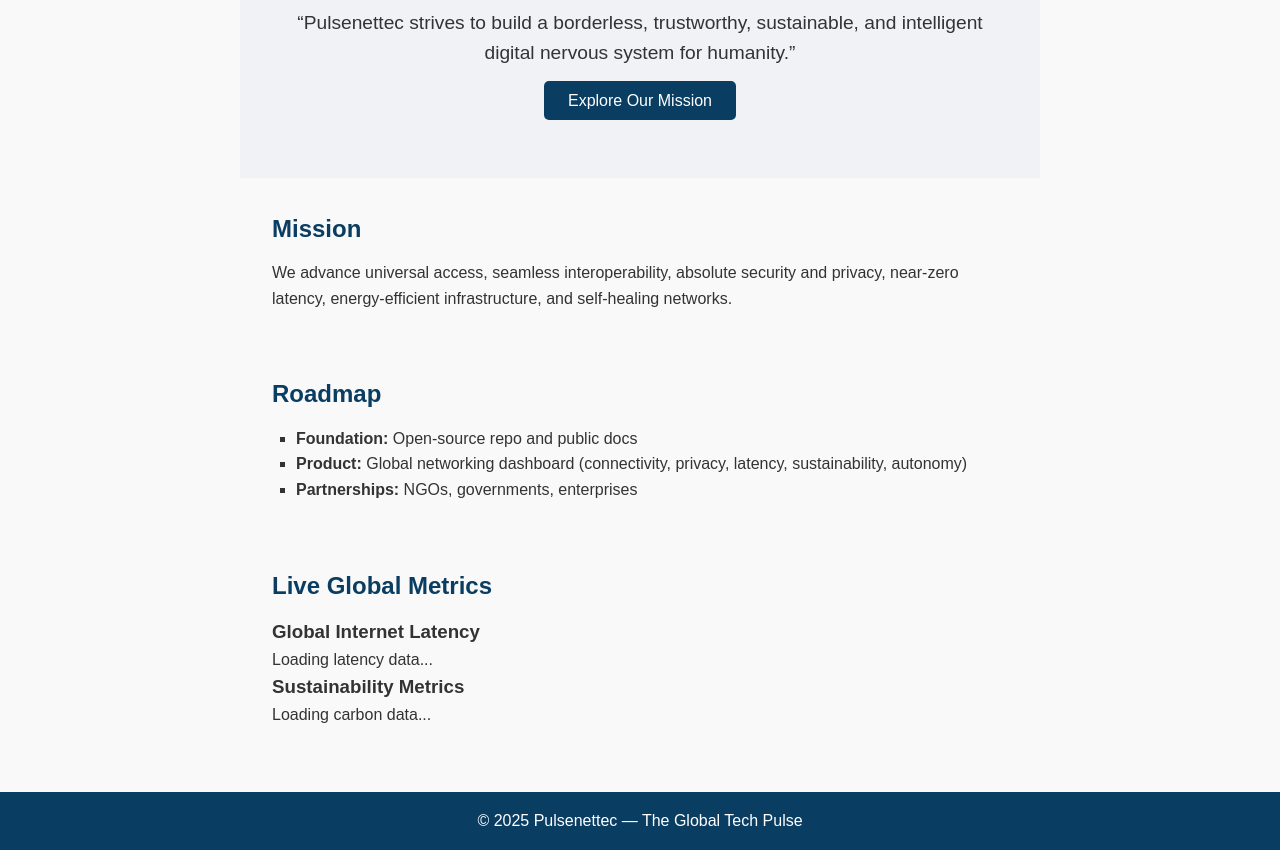
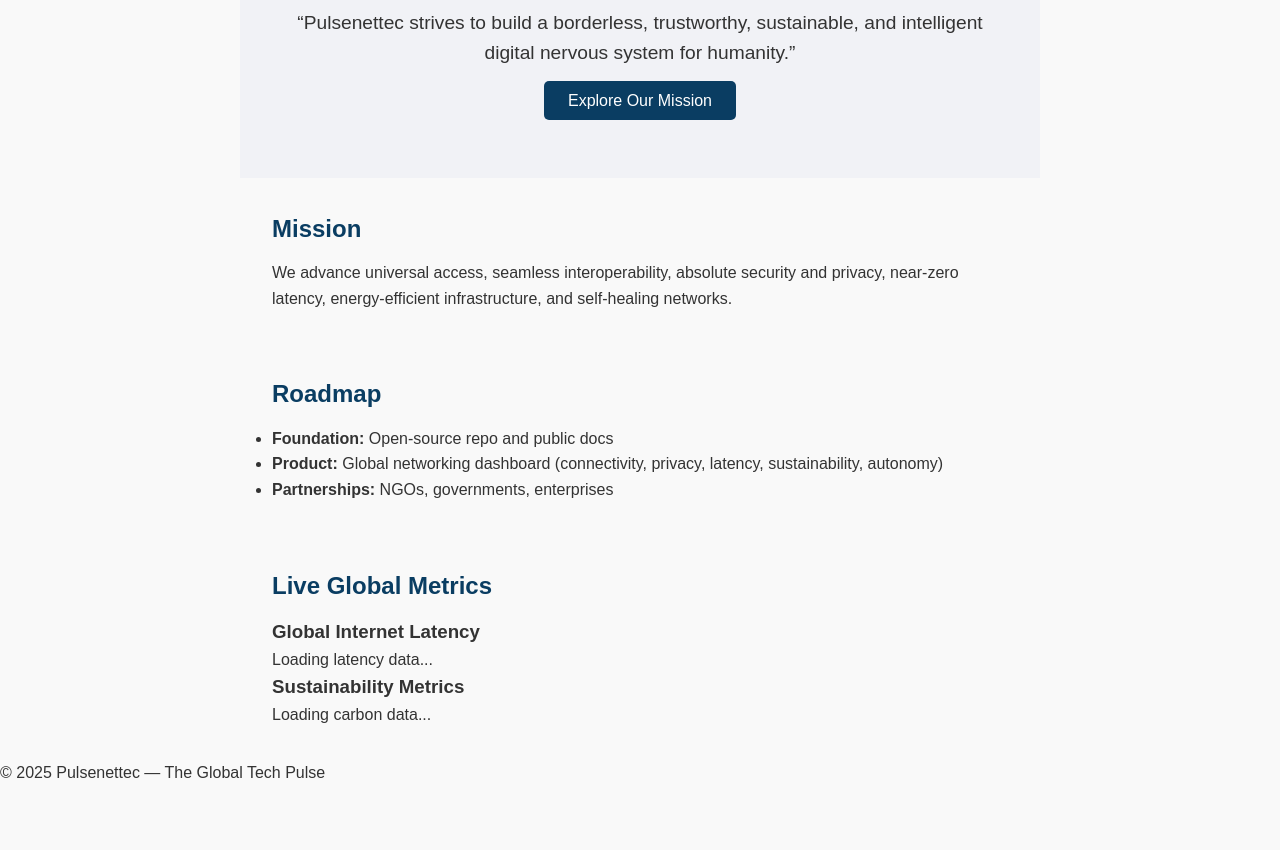
Before and after one commit to nightking147/pulsenettec, a plain HTML site: page index.html in a window 1280 px wide. Shown: the part 198-1048 px from the top of the page. After the commit the page ends 984 px from the top, so only its background shows below. Drawn offline with Linux system fonts and the light colour scheme; a script that the page names is missing.

Commit message:
Update style.css

```diff
--- a/css/style.css
+++ b/css/style.css
@@ -79,15 +79,4 @@ h1, h2 {
 }
 
 ul {
-  list-style-type: square;
-  margin-left: 1.5em;
-}
-
-/* Footer */
-footer {
-  background: #0a3d62;
-  color: #fff;
-  text-align: center;
-  padding: 1em;
-  margin-top: 2em;
-}
+  list-style-type
```
